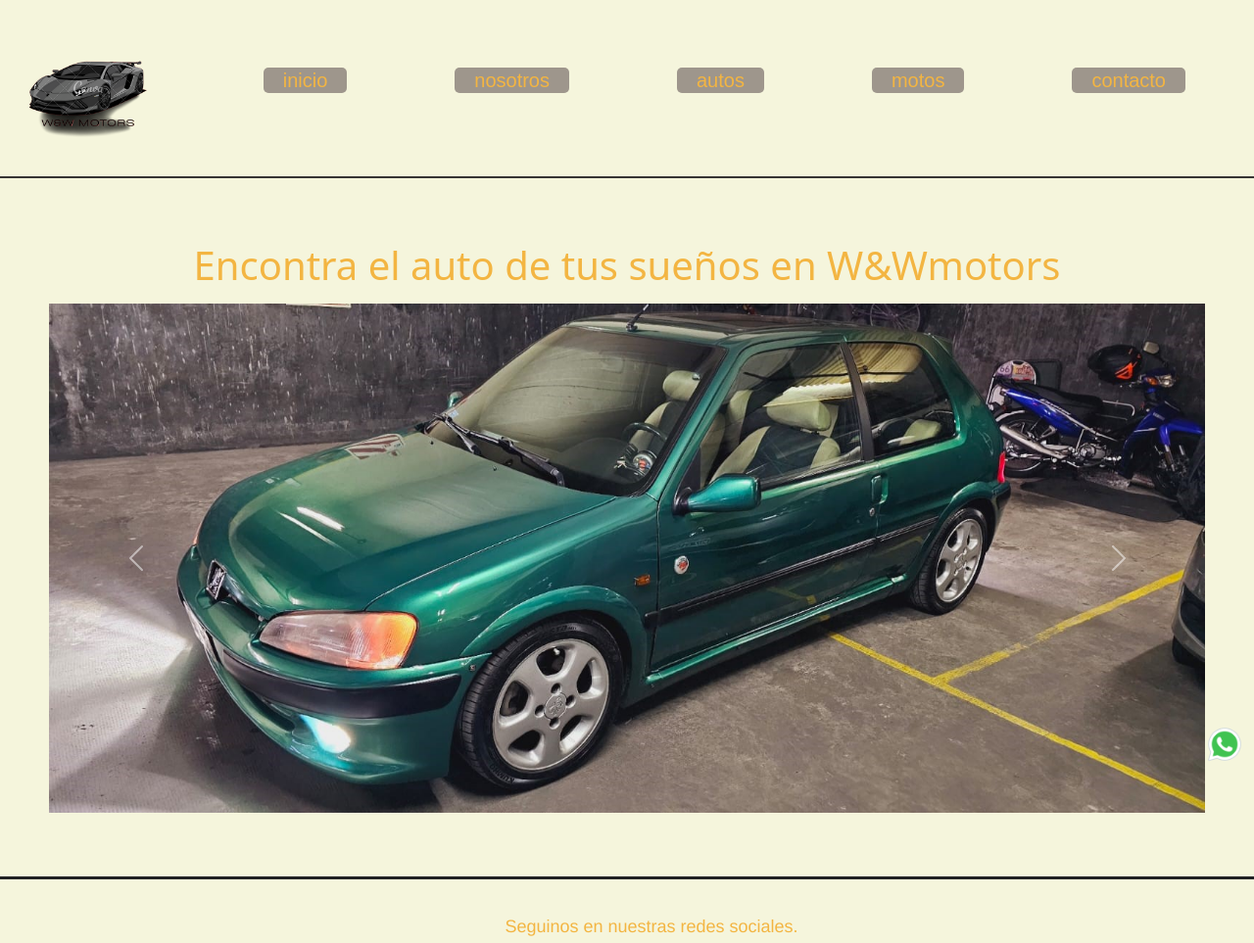
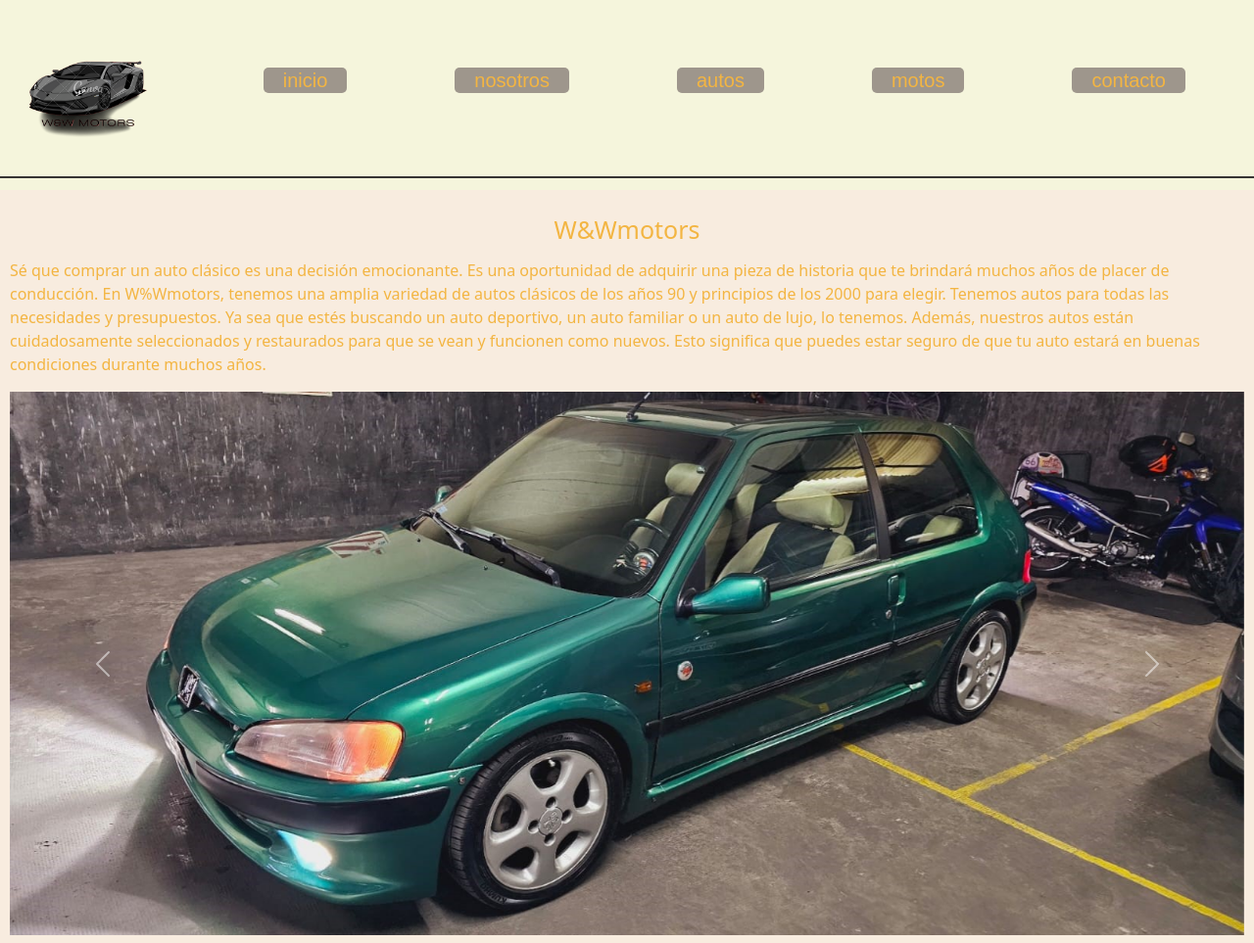
Before and after one commit to wnasello/coder, a plain HTML site: page index.html in a window 1280 px wide. Shown: the top 963 px of the page at 98% size. Drawn offline with nearby package versions, Linux system fonts and the light colour scheme.

Commit message:
se cambia color de fondo

```diff
--- a/css/style.css
+++ b/css/style.css
@@ -35,15 +35,15 @@ header nav{grid-area: navegador;}
       font-size: 20px;
       transition: 3s;}
 
-      li a:hover{color: rgb(91, 91, 6)}
+      li a:hover{color: rgb(157, 157, 9)}
 
 
    header a:hover{background-color: #212224;
       margin: 5px;}
 
 
-.sec{ padding: 50px
-   ;}
+.sec{ padding: 10px; background-color:rgb(248, 236, 223);
+margin-top: 12px;}
 
 
    .logo-wpp{width: 40px;
@@ -63,7 +63,10 @@ header nav{grid-area: navegador;}
 
 h1{color: rgb(243,181,66);
 margin: 15px;
-text-align: center;}
+text-align: center;
+font-size: 25px;}
+
+p{color: rgb(243,181,66);}
 
 
 
--- a/index.html
+++ b/index.html
@@ -31,7 +31,16 @@
 
 
         <section class="sec">
-          <h1>Encontra el auto de tus sueños en W&Wmotors</h1>
+
+
+          <h1>W&Wmotors</h1>
+
+            <p>Sé que comprar un auto clásico es una decisión emocionante. Es una oportunidad de adquirir una pieza de historia que te brindará muchos años de placer de conducción.
+
+              En W%Wmotors, tenemos una amplia variedad de autos clásicos de los años 90 y principios de los 2000 para elegir. Tenemos autos para todas las necesidades y presupuestos. Ya sea que estés buscando un auto deportivo, un auto familiar o un auto de lujo, lo tenemos.
+
+              Además, nuestros autos están cuidadosamente seleccionados y restaurados para que se vean y funcionen como nuevos. Esto significa que puedes estar seguro de que tu auto estará en buenas condiciones durante muchos años.</p>
+
             <div id="carouselExampleFade" class="carousel slide carousel-fade">
                 <div class="carousel-inner">
                   <div class="carousel-item active">
```
